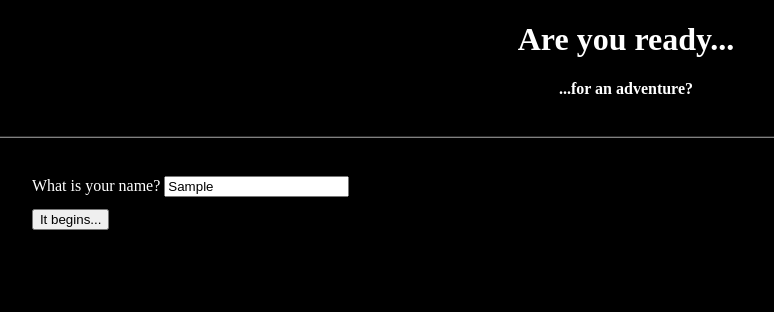
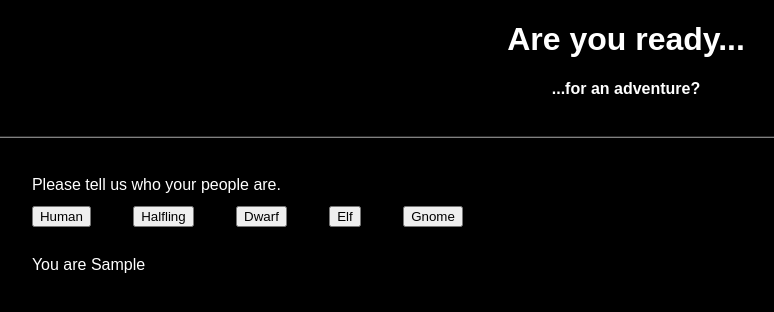
Before and after one commit to Brad-Chapin/CYOA, a plain HTML site: page index.html in a window 1280 px wide. Both pictures are taken after typing "Sample" into the empty fields and a click on the button "It begins...". Shown: the whole page, without its empty margins (14-788 px from the left). Drawn offline with nearby package versions, Linux system fonts and the light colour scheme.

Commit message:
building up player input functionality

```diff
--- a/index.html
+++ b/index.html
@@ -14,9 +14,9 @@
 </head>
 <body>
   <h1 class="center">Are you ready...</h1>
-  <h4 class="center">...for an adventure?</h4>
+  <h4 class="center hide" id="subtitle">...for an adventure?</h4>
   <hr>
-  <form>
+  <form id ="nmform">
     <div class="std-margin">
       <label for="cname">What is your name? </label>
       <input type="text" name="name" id="cname">
@@ -25,16 +25,16 @@
       <button id="nbtn">It begins...</button>
     </div>
   </form>
-  <div id="char-stats">
-    <p id="char-name">
-
-    </p>
-    <p id="race">
-
-    </p>
-    <p id="job">
-
-    </p>
+  <form id="raceform" class="hide">
+    <p class="std-margin">Please tell us who your people are.</p>
+    <button class="std-margin" id="human">Human</button>
+    <button class="std-margin" id="halfl">Halfling</button>
+    <button class="std-margin" id="dwarf">Dwarf</button>
+    <button class="std-margin" id="elf">Elf</button>
+    <button class="std-margin" id="gnome">Gnome</button>
+  </form>
+  <div class="std-margin" id="charID">
+    <p id="idLine"></p>
   </div>
 </body>
 </html>
--- a/main.js
+++ b/main.js
@@ -1,11 +1,27 @@
 $( document ).ready(function() {
-  let charName = $("#cname");
+  showSub();
+  let charName = $("#cname"), sub = $("#subtitle"), charID = $("#idLine");
+
+  function showSub () {
+    setTimeout(function(){
+      sub.show();
+    }, 1500);
+  }
+
   $("#nbtn").on("click", function(){
     event.preventDefault();
     if (charName.val() == ""){
-      $("form").append("<p>You cannot enter the wilds without a name. Please tell us what to call you.</p>").append("<button id= 'ok'>Try again.</button");
+      $("#nmform").append("<p>You cannot enter the wilds without a name. Please tell us what to call you.</p>").append("<button id= 'ok'>Try again.</button");
     } else {
-      $("#char-name").val() = charName.val();
+      charID.append("<span>You are " + charName.val() +"</span>");
+      $("#nmform").addClass("hide");
+      $("#raceform").removeClass("hide");
     }
   });
+
+  $("#raceform").on("click", function(){
+    event.preventDefault();
+    console.log(event.target.innerHTML);    charID.append("<span>, the " + event.target.innerHTML + ". " + "</span>")
+    $("#raceform").hide();
+  });
 });
--- a/style.css
+++ b/style.css
@@ -1,6 +1,7 @@
 body {
   background-color: black;
   color: white;
+  font-family: arial;
 }
 
 .center {
@@ -13,6 +14,10 @@ hr {
 }
 
 .std-margin {
+  margin-bottom: 1%;
   margin-left: 3%;
-  margin-bottom: 1%;
 }
+
+.hide {
+  display: none;
+}
```
